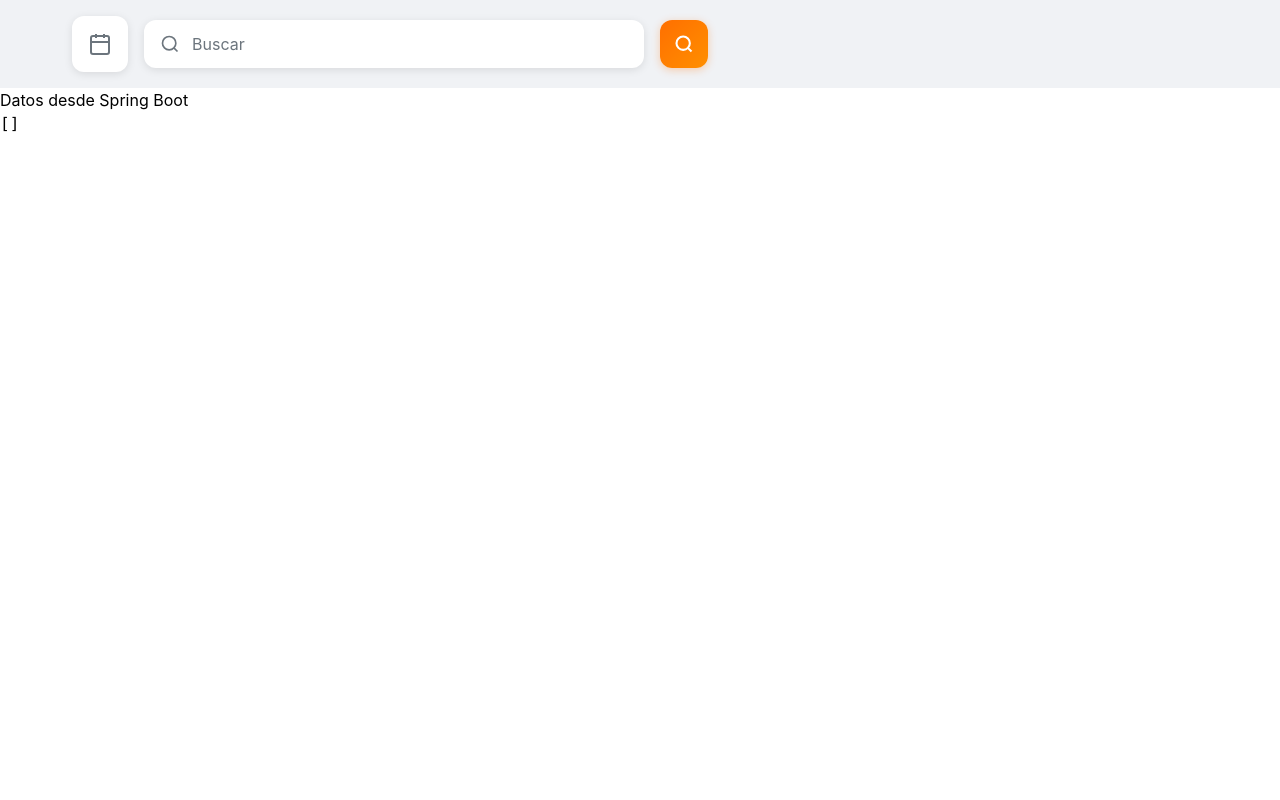
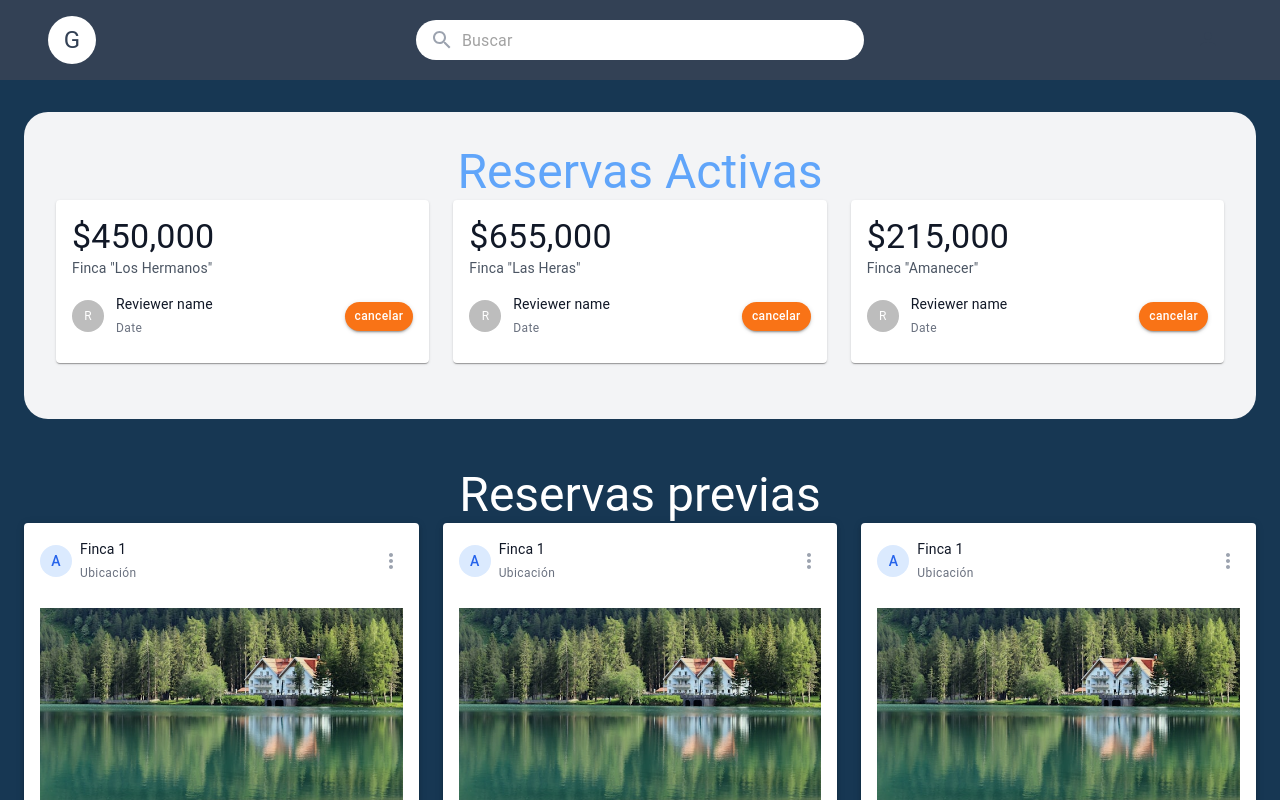
Before and after one commit to maikffDev/finca-front, a React (Create React App) app: page /reservas in a window 1280 px wide. Built offline with nearby package versions, Linux system fonts and the light colour scheme; no server answers.

Commit message:
Merge rama matute, vista reservas activas y previas, cambios varios

```diff
--- a/src/App.tsx
+++ b/src/App.tsx
@@ -1,6 +1,9 @@
 import { useEffect, useState } from "react";
 import { BASE_API_URL } from "./api/api";
 import NavBar from "./components/Navbar/NavBar";
+import { UserProvider } from "./context/userContext";
+import { FincaProvider } from "./context/fincaContext";
+import RouterConfig from "./router/RouterConfig"; // <-- FALTA ESTE IMPORT
 
 function App() {
   const [data, setData] = useState<any[]>([]);
@@ -13,9 +16,11 @@ function App() {
 
   return (
     <div>
-      <NavBar />
-      <h1>Datos desde Spring Boot</h1>
-      <pre>{JSON.stringify(data, null, 2)}</pre>
+      <UserProvider>
+      <FincaProvider>
+      <RouterConfig />
+      </FincaProvider>
+      </UserProvider>
     </div>
   );
 };
--- a/src/components/UserProfile/UserProfile.tsx
+++ b/src/components/UserProfile/UserProfileReservations.tsx
@@ -10,9 +10,11 @@ import {
   Box,
   Container,
 } from "@mui/material"
+
 import { Search, Person, MoreVert } from "@mui/icons-material"
+import img from "../../assets/fotoFincas.jpg"
 
-interface ActiveReservation {
+  interface ActiveReservation {
   id: string
   price: number
   propertyName: string
@@ -63,7 +65,7 @@ const previousReservations: PreviousReservation[] = [
     location: "Ubicación",
     price: "PRECIO",
     description: "Descripción",
-    image: "/placeholder.svg?height=200&width=300",
+    image: img,
     avatar: "/placeholder-user.jpg",
     avatarLetter: "A",
   },
@@ -73,7 +75,7 @@ const previousReservations: PreviousReservation[] = [
     location: "Ubicación",
     price: "PRECIO",
     description: "Descripción",
-    image: "/placeholder.svg?height=200&width=300",
+    image: img,
     avatar: "/placeholder-user.jpg",
     avatarLetter: "A",
   },
@@ -83,7 +85,7 @@ const previousReservations: PreviousReservation[] = [
     location: "Ubicación",
     price: "PRECIO",
     description: "Descripción",
-    image: "/placeholder.svg?height=200&width=300",
+    image: img,
     avatar: "/placeholder-user.jpg",
     avatarLetter: "A",
   },
@@ -96,7 +98,7 @@ export default function UserProfilePage() {
   }
 
   return (
-    <div className="min-h-screen bg-slate-700">
+    <div className="bg-[#173753] min-h-screen" style={{ overflowY: "auto" }}>
 
       <Box className="bg-slate-700 px-6 py-4">
         <Container maxWidth="xl">
@@ -252,7 +254,7 @@ export default function UserProfilePage() {
                   </Box>
 
                   <Box className="p-0">
-                    <div className="relative">
+                    <div className="relative p-4">
                       <img
                         src={reservation.image || "/placeholder.svg"}
                         alt={reservation.propertyName}
@@ -287,7 +289,7 @@ export default function UserProfilePage() {
                           paddingY: "8px",
                         }}
                       >
-                        información
+                        Información
                       </Button>
                     </Box>
                   </Box>
--- a/src/router/RouterConfig.tsx
+++ b/src/router/RouterConfig.tsx
@@ -5,6 +5,7 @@ import Register from '../components/Auth/Register/Register';
 import Home from '../pages/home/Home';
 import FincaDetalle from '../pages/detalles/detail';
 import PagoExitoso from '../pages/pago/PagoExitoso';
+import UserProfilePage from '../components/UserProfile/UserProfileReservations';
 
 
 const routes = [
@@ -37,7 +38,12 @@ const routes = [
   {
     path: "/pago-exitoso",
     element: <PagoExitoso />,
+  },
+  {
+    path: "/reservas",
+    element: <UserProfilePage />,
   }
+
 
  /*{
    path: "/pago",
```
Also changed, not shown: src/types/reservation.d.ts (added, +19 -0 lines), src/assets/fotoFincas.jpg (added).
